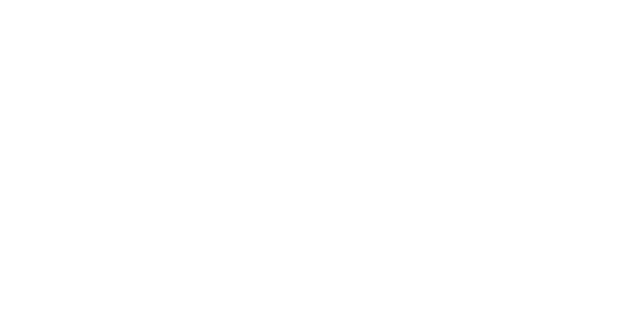
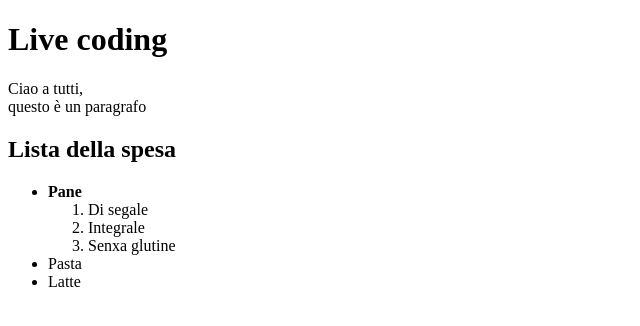
Before and after one commit to Zinni22/lc-03-htmlcss, a plain HTML site: page index.html in a window 1280 px wide. Shown: the whole page, without its empty margins (0-640 px from the left). Drawn offline with Linux system fonts and the light colour scheme.

Commit message:
Aggiornato file index con lista

```diff
--- a/index.html
+++ b/index.html
@@ -4,9 +4,36 @@
     <meta charset="UTF-8">
     <meta http-equiv="X-UA-Compatible" content="IE=edge">
     <meta name="viewport" content="width=device-width, initial-scale=1.0">
-    <title>Document</title>
+    <title>Primo esercizio</title>
 </head>
 <body>
 
+    <!-- inizio titolo -->
+    <h1>Live coding</h1>
+    <!-- fine titolo -->
+
+    <!-- inizio paragrafo -->
+    <p>
+        Ciao a tutti,<br>questo è un paragrafo
+    </p>
+    <!-- fine paragrafo -->
+
+    <h2>
+        Lista della spesa
+    </h2>
+
+    <ul>
+        <li><strong>Pane</strong>
+            <ol>
+                <li>Di segale</li>
+                <li>Integrale</li>
+                <li>Senxa glutine</li>
+            </ol>
+        </li>
+
+        <li>Pasta</li>
+        <li>Latte</li>
+    </ul>
+
 </body>
 </html>
```
